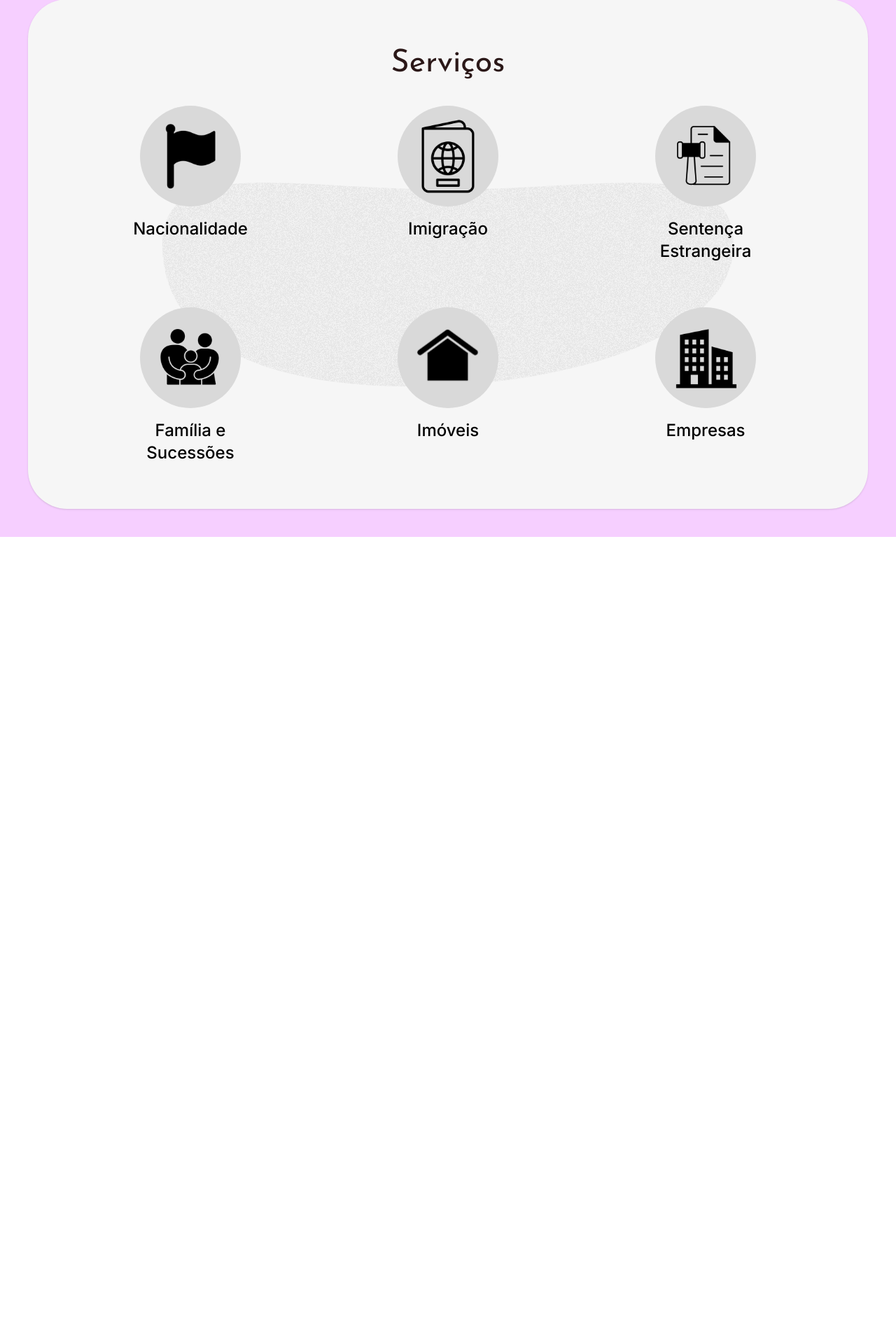
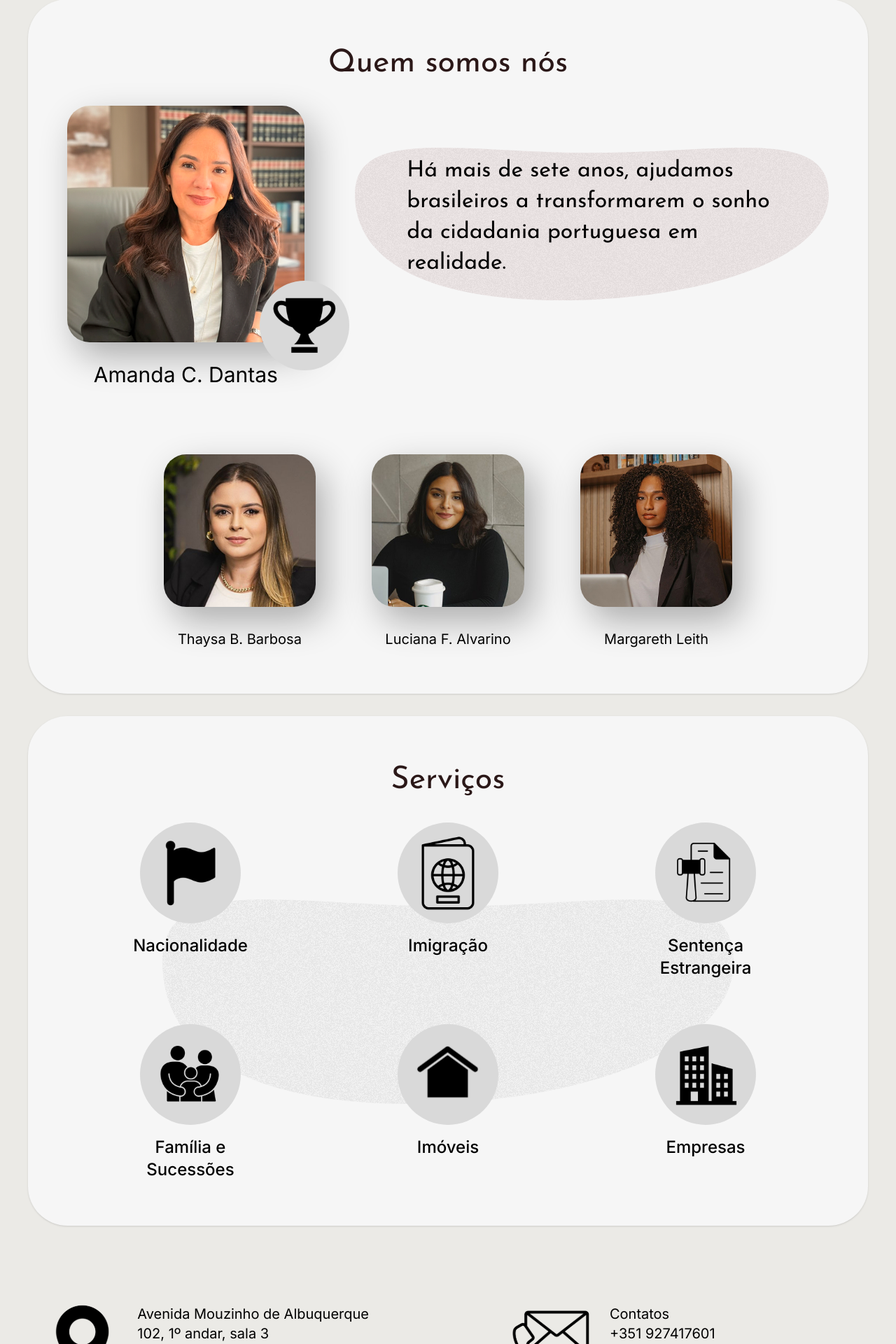
Before and after one commit to mateusabreucn/nacionalidade-portuguesa, a Next.js app: page / in a window 1280 px wide. Shown: the part 661-2581 px from the top of the page at 70% size. Before the commit the page ends 1428 px from the top, so only its background shows below. Built offline with nearby package versions, Linux system fonts and the light colour scheme.

Commit message:
fix: correção da page.tsx

```diff
--- a/app/page.tsx
+++ b/app/page.tsx
@@ -6,33 +6,36 @@ import Servicos from "./Servicos";
 
 export default function Home() {
   return (
-    // <div
-    //   className="
-    //     flex flex-col
-    //     p-6 md:p-10
-    //     min-h-screen max-w-screen-2xl
-    //     mx-auto
-    //     bg-background
-    //   "
-    // >
     <div
       className="
         flex flex-col
         p-6 md:p-10
         min-h-screen max-w-screen-2xl
         mx-auto
-        bg-blue-200 sm:bg-amber-200 md:bg-red-200 lg:bg-green-200 xl:bg-fuchsia-200 2xl:bg-orange-200
-    "
+        bg-background
+      "
     >
+      {/* <div
+      className="
+        flex flex-col
+        p-6 md:p-10
+        min-h-screen max-w-screen-2xl
+        mx-auto
+        bg-blue-200 sm:bg-amber-200 md:bg-red-200 lg:bg-green-200 xl:bg-fuchsia-200 2xl:bg-orange-200"
+    > */}
       <Header />
       <section id="home">
         <Intro />
       </section>
-      <section id="equipa">{/* <Equipa /> */}</section>
+      <section id="equipa">
+        <Equipa />
+      </section>
       <section id="servicos">
         <Servicos />
       </section>
-      <section id="contato">{/* <Footer /> */}</section>
+      <section id="contato">
+        <Footer />
+      </section>
     </div>
   );
 }
```
